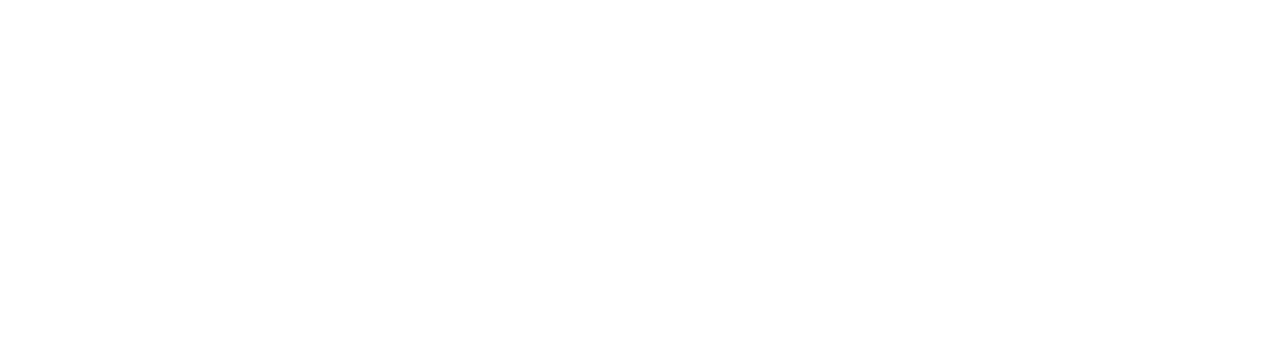
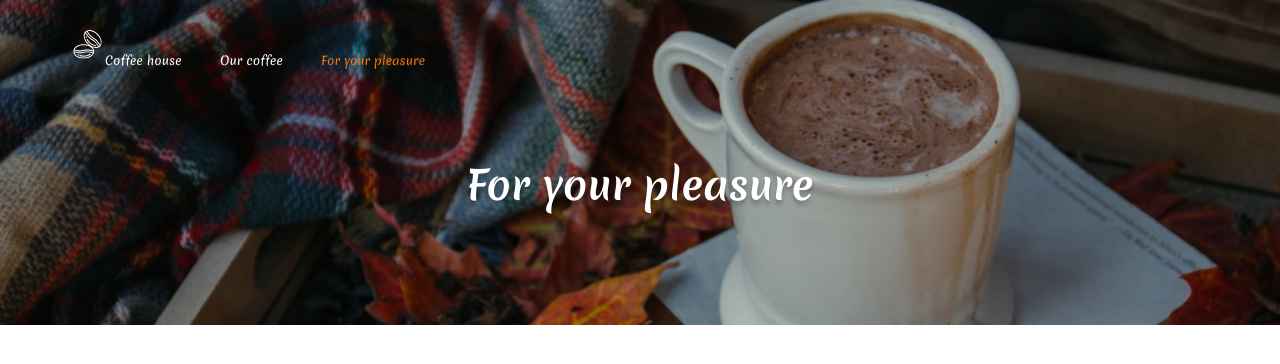
Before and after one commit to bambuuk/coffee-shop, a React (Create React App) app: page /for-your-pleasure in a window 1280 px wide. Before the commit this address had no page. Shown: the top 364 px of the page. Built offline with nearby package versions, Linux system fonts and the light colour scheme.

Commit message:
added For your pleasure page with header

```diff
--- /dev/null
+++ b/src/components/ForYourPleasureHeader/ForYourPleasureHeader.js
@@ -0,0 +1,15 @@
+import HeaderNavbar from '../HeaderNavbar/HeaderNavbar';
+import './ForYourPleasureHeader.scss';
+
+function ForYourPleasureHeader() {
+  return (
+    <header className="for-you-pleasure">
+      <div className="container">
+        <HeaderNavbar />
+        <h1 className="header__title header__title_pd-top60">For your pleasure</h1>
+      </div>
+    </header>
+  );
+}
+
+export default ForYourPleasureHeader;
--- /dev/null
+++ b/src/components/ForYourPleasureHeader/ForYourPleasureHeader.scss
@@ -0,0 +1,6 @@
+@import '../../style/variables';
+
+.for-you-pleasure {
+  padding: 30px 0 84px 0;
+  background: url('../../resources/img/for-your-pleasure.jpg') center (center/cover) no-repeat;
+}
--- a/src/components/HeaderNavbar/HeaderNavbar.js
+++ b/src/components/HeaderNavbar/HeaderNavbar.js
@@ -28,7 +28,16 @@
             Our coffee
           </NavLink>
         </li>
-        <li className="navbar-list__item"><a className="navbar-list__link" href="#empty">For your pleasure</a></li>
+        <li className="navbar-list__item">
+          <NavLink
+            to="/for-your-pleasure"
+            style={({ isActive }) => ({ color: isActive ? '#fc7107' : '#fff' })}
+            className="navbar-list__link"
+            href="#empty"
+          >
+            For your pleasure
+          </NavLink>
+        </li>
       </ul>
     </nav>
   );
--- a/src/components/app/App.js
+++ b/src/components/app/App.js
@@ -1,6 +1,7 @@
 import { BrowserRouter, Routes, Route } from 'react-router-dom';
 import CoffeeHouse from '../../pages/CoffeeHouse';
 import OurCoffee from '../../pages/OurCoffee';
+import ForYourPleasure from '../../pages/ForYourPleasure';
 
 import './app.scss';
 
@@ -10,6 +11,7 @@
       <Routes>
         <Route path="/" element={<CoffeeHouse />} />
         <Route path="/our-coffee" element={<OurCoffee />} />
+        <Route path="/for-your-pleasure" element={<ForYourPleasure />} />
       </Routes>
     </BrowserRouter>
   );
--- /dev/null
+++ b/src/pages/ForYourPleasure.js
@@ -0,0 +1,9 @@
+import ForYourPleasureHeader from '../components/ForYourPleasureHeader/ForYourPleasureHeader';
+
+function ForYourPleasure() {
+  return (
+    <ForYourPleasureHeader />
+  );
+}
+
+export default ForYourPleasure;
```
Also changed, not shown: src/resources/img/for-your-pleasure.jpg (added).
